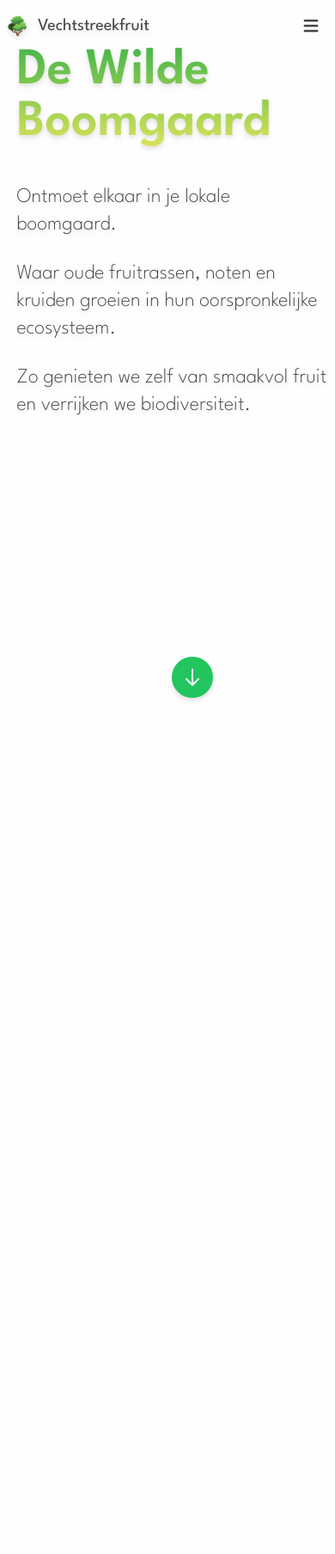
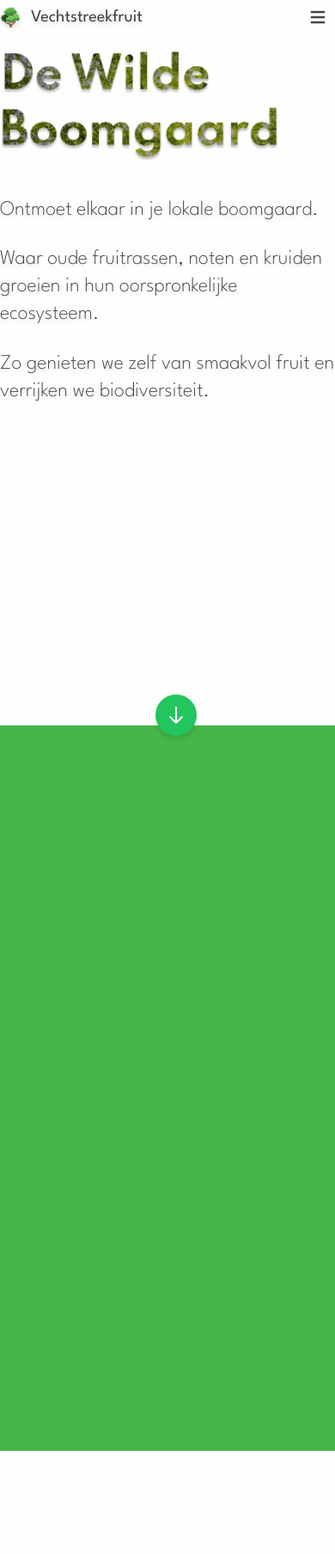
Before and after one commit to LorenzGirgis/Vechtstreekfruit, a PHP site: page /home.html in a window 390 px wide. Shown: the top 1808 px of the page at 86% size. Before the commit the page ends 815 px from the top, so only its background shows below. Run offline with PHP 8.4, Linux system fonts and the light colour scheme; some libraries are stand-ins or nearby versions.

Commit message:
bug fixes

```diff
--- a/CSS/main.css
+++ b/CSS/main.css
@@ -32,21 +32,34 @@
     -webkit-text-fill-color: transparent;
 }
 
-/* Body */
+/* Main content*/
 body {
+    display: flex;
+    flex-direction: column;
+    width: 100vw;
+    height: 300vh;
     background-color: #fefefe;
     margin: 0;
     padding: 0;
-    height: 200vh;
 }
 
+#page1 {
+    width: 100vw;
+    height: 100vh;
+}
+
+#page2 {
+    width: 100vw;
+    height: 100vh;
+    background-color: #45B649;
+}
+
+/* Body */
 /* Flex middle of the page on left side */
 .centered {
     display: flex;
     justify-content: flex-start;
     align-content: center;
-        height: 45vh;
-        padding-left: 5vw;
 }
 
 .spacing {
@@ -55,6 +68,6 @@ body {
 
 
 .bottom {
-        padding-top: 36vh;
-        padding-left: 15vw;
+    padding-top: 40vh;
+    padding-left: 5vw;
 }
--- a/home.html
+++ b/home.html
@@ -11,22 +11,21 @@
     <link rel="icon" type="image/x-icon" href="./Assets/logo.png">
 </head>
 
-<body>
-    <header class="pt-20">
-        <nav class="bg-transparent px-2 sm:px-4 py-2.5 dark:bg-gray-900 fixed w-full z-20 top-0 left-0">
-
-            <section class="container flex flex-wrap items-center justify-between mx-auto">
+<body class="main">
+    <section id="page1">
+        <header class="pb-5">
+            <nav class="bg-transparent static w-full">
+                <div class="container flex flex-wrap items-center justify-between mx-auto">
 
                     <div href="https://flowbite.com/" class="flex items-center justify-start">
                         <img src="./Assets/logo.png" class="h-6 mr-3 sm:h-9 drop-shadow-md" alt="Flowbite Logo">
                         <a href="home.html"
-                        class="self-center text-xl title whitespace-nowrap dark:text-white drop-shadow-md">Vechtstreekfruit</a>
+                            class="self-center text-xl title whitespace-nowrap drop-shadow-md">Vechtstreekfruit</a>
                     </div>
 
                     <aside class="flex md:order-2">
-
                         <button data-collapse-toggle="navbar-sticky" type="button"
-                        class="inline-flex items-center p-2 text-sm grey rounded-lg md:hidden hover:bg-gray-100 focus:outline-none focus:ring-2 focus:ring-gray-200 dark:text-gray-400 dark:hover:bg-gray-700 dark:focus:ring-gray-600"
+                            class="inline-flex items-center p-2 text-sm grey rounded-lg md:hidden hover:bg-gray-100 focus:outline-none focus:ring-2 focus:ring-gray-200"
                             aria-controls="navbar-sticky" aria-expanded="false">
                             <span class="sr-only">Side menu</span>
                             <svg class="w-6 h-6" aria-hidden="true" fill="currentColor" viewBox="0 0 20 20" xmlns="http://www.w3.org/2000/svg">
@@ -35,19 +34,16 @@
                                     clip-rule="evenodd"></path>
                             </svg>
                         </button>
-
                     </aside>
 
-                <nav class="hidden w-full md:flex md:max-w-xs md:order-1 justify-center pr-96" id="navbar-sticky">
+                    <div class="hidden w-full md:flex md:max-w-xs md:order-1 justify-center pr-96" id="navbar-sticky">
                         <ul
-                        class="flex flex-col text-xl p-4  mt-4 md:flex-row md:space-x-8 md:mt-0 md:text-sm md:font-medium md:border-0  dark:bg-gray-800 md:dark:bg-gray-900 dark:border-gray-700">
-
+                            class="flex flex-col text-xl p-4  mt-4 md:flex-row md:space-x-8 md:mt-0 md:text-sm md:font-medium md:border-0">
                             <li class="pl-10">
                                 <a href="#"
                                     class="truncate block py-2 pl-3 pr-4 grey rounded bg-transparent md:hover:text-green-500 md:p-0 drop-shadow-md"
                                     aria-current="page">Over ons</a>
                             </li>
-
                             <li class="pl-10">
                                 <a href="#"
                                     class="truncate block py-2 pl-3 pr-4 grey rounded bg-transparent md:hover:text-green-500 md:p-0 drop-shadow-md"
@@ -57,63 +53,60 @@
                                 <a href="#"
                                     class="truncate block py-2 pl-3 pr-4 grey rounded bg-transparent md:hover:text-green-500 md:p-0 drop-shadow-md">Diensten</a>
                             </li>
-
                             <li class="pl-10">
                                 <a href="#"
                                     class="truncate block py-2 pl-3 pr-4 grey rounded bg-transparent md:hover:text-green-500 md:p-0 drop-shadow-md">Kaart</a>
                             </li>
-
                             <li class="pl-10">
                                 <a href="#"
                                     class="truncate block py-2 pl-3 pr-4 grey rounded bg-transparent md:hover:text-green-500 md:p-0 drop-shadow-md">Contact</a>
                             </li>
+                        </ul>
+                    </div>
 
-                    </ul>
-                    </nav>
-
-            </section>
-
+                </div>
                 </nav>
                 </header>
 
-    <section>
+        <article>
             <div class="container mx-auto">
-            <div class="flex flex-wrap justify-center">
-                <img src="./Assets/home/Left Graphic.png" class="hidden md:block md:h-5/6 md:fixed md:bottom-0 md:left-0"
+                <img src="./Assets/home/Left Graphic.png" class="absolute hidden md:block md:h-5/6 z-10 md:bottom-0 md:left-0"
                     alt="Left graphic">
-                <img src="./Assets/home/Right Graphic.png" class="hidden md:block md:h-5/6 md:fixed md:top-0 md:right-0"
+                <img src="./Assets/home/Right Graphic.png" class="absolute hidden md:block md:h-5/6 z-10 md:top-0 md:right-0"
                     alt="Right graphic">
             </div>
-        </div>
-    </section>
+        </article>
 
         <article>
             <div class="container mx-auto">
                 <div class="flex flex-wrap centered">
                     <div class="text-center">
-                    <h1 class="text-6xl mainFont orchardGreen drop-shadow-md">De Wilde
-                        <br>Boomgaard
-                    </h1>
+                        <img class="object-fit h-32" src="./Assets/home/De Wilde Boomgaard.png">
                         <p class="text-2xl subFont pt-10 grey drop-shadow-md">Ontmoet elkaar in je lokale boomgaard.</p>
                         <p class="text-2xl subFont spacing grey drop-shadow-md">Waar oude fruitrassen, noten en kruiden
                             groeien in hun oorspronkelijke <br> ecosysteem.</p>
-                    <p class="text-2xl subFont spacing grey drop-shadow-md">Zo genieten we zelf van smaakvol fruit en
+                        <p class="text-2xl subFont spacing grey drop-shadow-md">Zo genieten we zelf van smaakvol fruit
+                            en
                             verrijken we biodiversiteit.</p>
                         </div>
                         </div>
                         </article>
 
-    <section class="container mx-auto bottom">
+        <article class="container mx-auto bottom">
             <div class="flex flex-wrap justify-center">
-            <a href="#"
+                <a href="#" id="goDown"
                     class="flex items-center justify-center w-12 h-12 text-2xl text-white bg-green-500 rounded-full hover:bg-green-600 drop-shadow-md">
-                <svg class="w-6 h-6" fill="none" stroke="currentColor" viewBox="0 0 24 24"
-                    xmlns="http://www.w3.org/2000/svg">
+                    <svg class="w-6 h-6" fill="none" stroke="currentColor" viewBox="0 0 24 24" xmlns="http://www.w3.org/2000/svg">
                         <path stroke-linecap="round" stroke-linejoin="round" stroke-width="2" d="M19 14l-7 7m0 0l-7-7m7 7V3">
                         </path>
                     </svg>
                     </a>
                     </div>
+        </article>
+        </section>
+
+        <section id="page2">
+
     </section>
 
 </body>
```
Also changed, not shown: Assets/favicon/android-chrome-192x192.png (added), Assets/favicon/android-chrome-512x512.png (added), Assets/favicon/apple-touch-icon.png (added), Assets/favicon/favicon-16x16.png (added), Assets/favicon/favicon-32x32.png (added), Assets/favicon/favicon.ico (added), Assets/favicon/site.webmanifest (added), Assets/home/De Wilde Boomgaard.png (added), 1 other file. Lines whose indentation alone changed are shown as unchanged.
